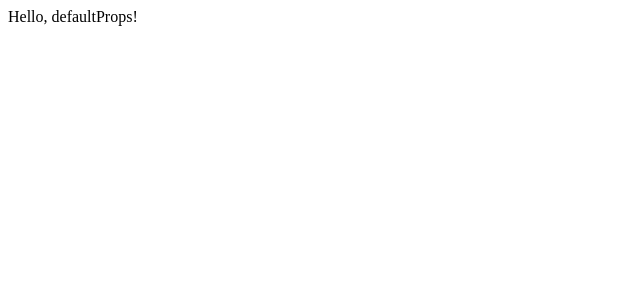
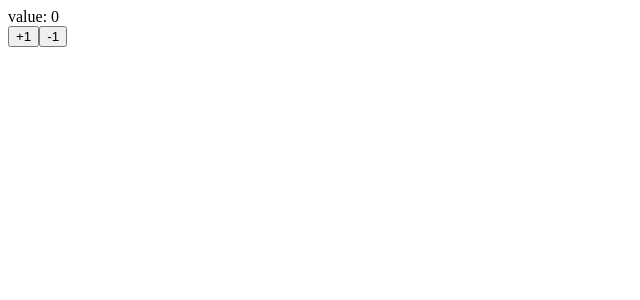
Before and after one commit to terupro/my-first-react-app-in-typescript, a React (Create React App) app: page / in a window 1280 px wide. Shown: the top 300 px of the page, without its empty margins (0-640 px from the left). Built offline with nearby package versions, Linux system fonts and the light colour scheme.

Commit message:
usestate is done

```diff
--- a/src/App.tsx
+++ b/src/App.tsx
@@ -1,11 +1,16 @@
 import React from "react";
+import Counter from "./Counter";
 
 interface AppProps {
   message?: string;
 }
 
 const App: React.FC<AppProps> = ({ message }) => {
-  return <div>{message}</div>;
+  return (
+    <div>
+      <Counter />
+    </div>
+  );
 };
 
 // Propsで受け取る初期値の指定
--- /dev/null
+++ b/src/Counter.tsx
@@ -0,0 +1,21 @@
+import React, { useState } from "react";
+
+const Counter: React.FC<{}> = () => {
+  const initialValue: any = 0;
+
+  // useStateで扱う型を全て指定できる
+  const [value, setValue] = useState<number>(initialValue);
+
+  const increment = () => setValue((prevState) => prevState + 1);
+  const decrement = () => setValue((prevState) => prevState - 1);
+
+  return (
+    <div>
+      <div>value: {value}</div>
+      <button onClick={increment}>+1</button>
+      <button onClick={decrement}>-1</button>
+    </div>
+  );
+};
+
+export default Counter;
```
